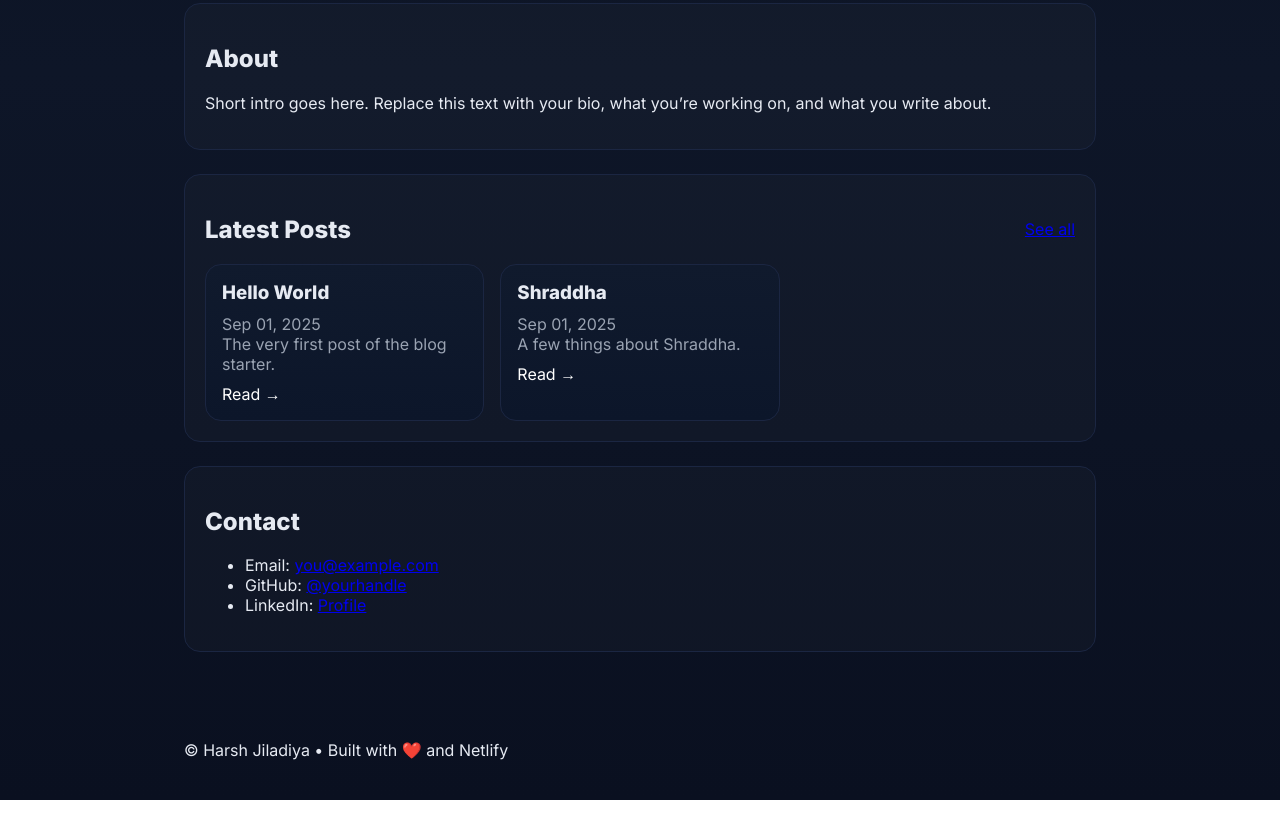
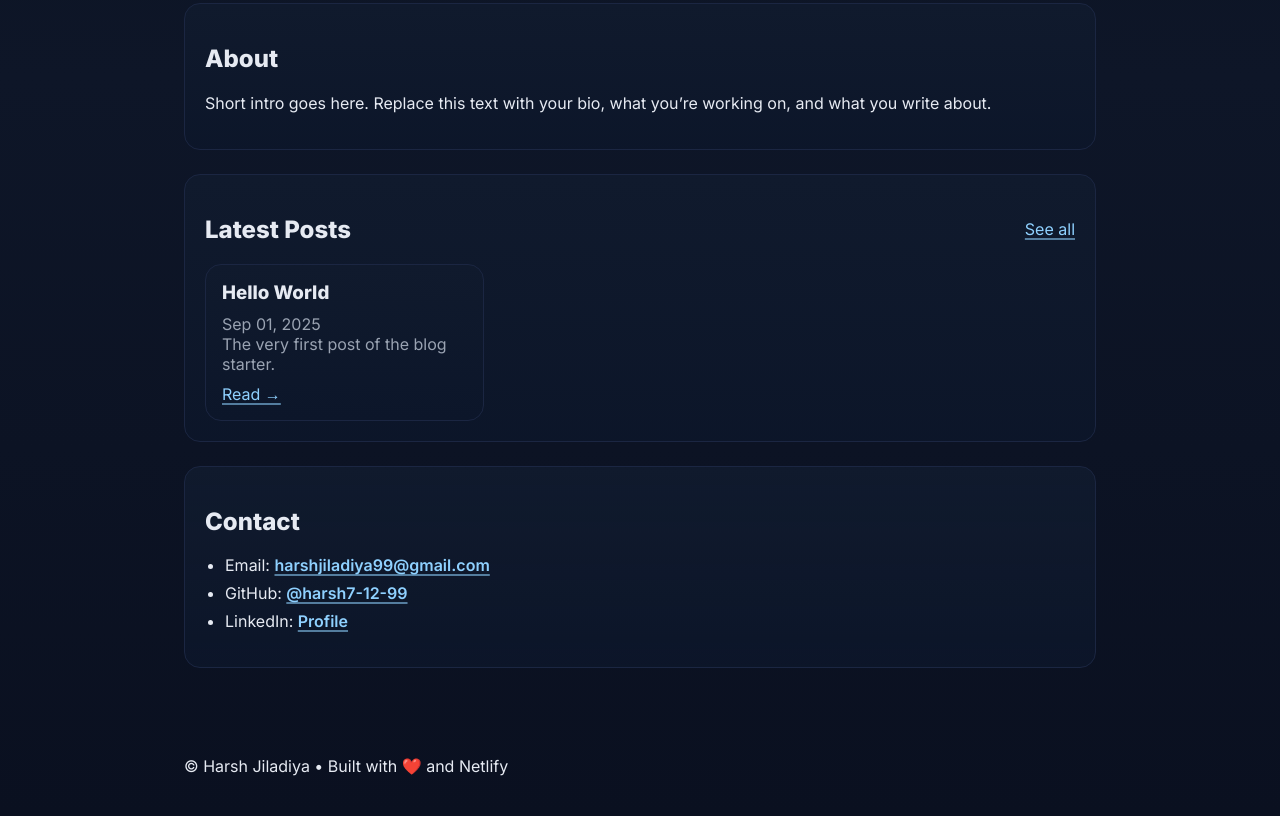
Before and after one commit to harsh7-12-99/Blogger, a website: page index.html in a window 1280 px wide. Shown: the part 414-1230 px from the top of the page. Drawn offline with Linux system fonts and the light colour scheme.

Commit message:
Middle commit for email rewriting
In Next commit we will change template

```diff
--- a/assets/css/styles.css
+++ b/assets/css/styles.css
@@ -6,34 +6,66 @@
   --brand: #7c5cff; /* electric indigo */
   --brand-2: #18b2ff; /* cyan accent */
   --ring: rgba(124,92,255,.35);
+  /* new accessible link colors (WCAG-friendly on dark bg) */
+  --link: #8fd1ff;          /* light sky */
+  --link-hover: #ffffff;    /* white on hover for max contrast */
+  --link-underline: rgba(143, 209, 255, .55);
 }
 *{box-sizing:border-box}
 html,body{margin:0;padding:0;font-family:Inter,system-ui,Segoe UI,Roboto,sans-serif;background:linear-gradient(180deg,var(--bg),#0e1628 40%,#0a1020 100%);color:var(--text)}
 .container{max-width:960px;margin:0 auto;padding:24px}
 .site-header,.site-footer{display:flex;align-items:center;justify-content:space-between}
 .brand{display:inline-flex;align-items:center;justify-content:center;width:44px;height:44px;border-radius:12px;background:linear-gradient(135deg,var(--brand),var(--brand-2));color:#fff;font-weight:800;text-decoration:none}
+
+/* Global link styles with strong contrast */
+a{color:var(--link);text-decoration:underline;text-decoration-thickness:2px;text-underline-offset:3px;text-decoration-color:var(--link-underline);transition:color .15s ease, text-decoration-color .15s ease}
+a:hover,a:focus{color:var(--link-hover);text-decoration-color:currentColor}
+a:focus{outline:none;box-shadow:0 0 0 3px var(--ring);border-radius:6px}
+
+/* Keep header nav styling distinct */
 nav a{color:var(--muted);margin-left:16px;text-decoration:none;font-weight:600}
 nav a.active, nav a:hover{color:#fff}
+
 .hero{padding:64px 0 32px}
 .hero h1{font-size:48px;margin:0 0 12px}
 .lead{font-size:18px;color:var(--muted);max-width:720px}
 .cta-row{margin-top:20px;display:flex;gap:12px}
 .btn{display:inline-block;padding:10px 16px;border-radius:12px;background:linear-gradient(135deg,var(--brand),var(--brand-2));color:#fff;text-decoration:none;font-weight:700;box-shadow:0 8px 24px rgba(0,0,0,.3)}
 .btn.ghost{background:transparent;border:1px solid #1f2a44;color:#dbe2ee}
-.about,.recent-posts,.contact{background:rgba(255,255,255,.02);border:1px solid #1b2642;border-radius:16px;padding:20px;margin:24px 0}
+
+/* Panels */
+.about,.recent-posts,.contact{background:linear-gradient(180deg,var(--panel),rgba(12,22,42,.85));border:1px solid #1b2642;border-radius:16px;padding:20px;margin:24px 0}
 .section-head{display:flex;align-items:center;justify-content:space-between}
+
+/* Grid cards */
 .grid{display:grid;grid-template-columns:repeat(auto-fill,minmax(260px,1fr));gap:16px}
 .card{border:1px solid #1b2642;border-radius:16px;padding:16px;background:linear-gradient(180deg,var(--panel),#0c162a)}
 .card h3{margin:0 0 10px}
 .card p{margin:0;color:var(--muted)}
-.card a{display:inline-block;margin-top:10px;color:#fff;text-decoration:none}
-.card a:hover{opacity:.9}
+.card a{display:inline-block;margin-top:10px}
+.card a:hover{opacity:.95}
+
+/* Blog list */
 .blog-list{list-style:none;padding:0;margin:20px 0}
 .blog-list li{padding:12px 0;border-bottom:1px dashed #1d2948;display:flex;justify-content:space-between;gap:16px}
-.blog-list a{text-decoration:none;color:#fff}
+
 .muted{color:var(--muted)}
 .post h1{margin-bottom:8px}
 .prose p{line-height:1.7}
 .prose pre{background:#0a1220;border-radius:12px;padding:12px;overflow:auto}
 .prose code{background:#0a1220;padding:2px 6px;border-radius:6px}
+
+/* Contact section refinements */
+.contact ul{padding-left:20px}
+.contact li{margin:8px 0}
+.contact a{font-weight:600}
+.contact a:hover{opacity:1}
+
 :focus{outline:none;box-shadow:0 0 0 3px var(--ring)}
+
+.prose img {
+  max-width: 100%;
+  border-radius: 12px;
+  margin: 16px 0;
+  display: block;
+}
--- a/index.html
+++ b/index.html
@@ -43,8 +43,8 @@
     <section id="contact" class="contact">
       <h2>Contact</h2>
       <ul>
-        <li>Email: <a href="mailto:you@example.com">you@example.com</a></li>
-        <li>GitHub: <a href="https://github.com/yourhandle" target="_blank" rel="noreferrer">@yourhandle</a></li>
+        <li>Email: <a href="mailto:harshjiladiya99@gmail.com">harshjiladiya99@gmail.com</a></li>
+        <li>GitHub: <a href="https://github.com/harsh7-12-99" target="_blank" rel="noreferrer">@harsh7-12-99</a></li>
         <li>LinkedIn: <a href="https://www.linkedin.com/in/yourprofile" target="_blank" rel="noreferrer">Profile</a></li>
       </ul>
     </section>
--- a/posts/posts.json
+++ b/posts/posts.json
@@ -4,11 +4,5 @@
     "title": "Hello World",
     "date": "2025-09-01",
     "summary": "The very first post of the blog starter."
-  },
-  {
-    "slug": "shraddha",
-    "title": "Shraddha",
-    "date": "2025-09-01",
-    "summary": "A few things about Shraddha."
   }
 ]
```
